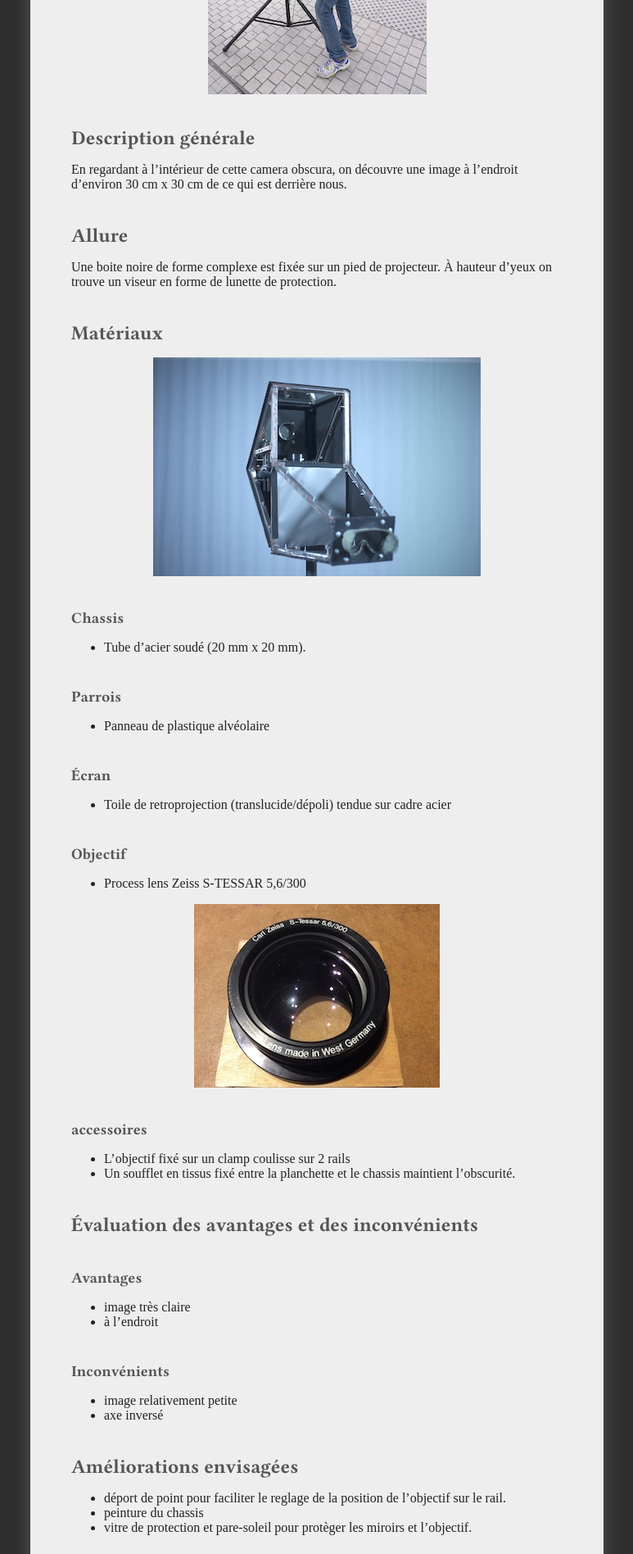
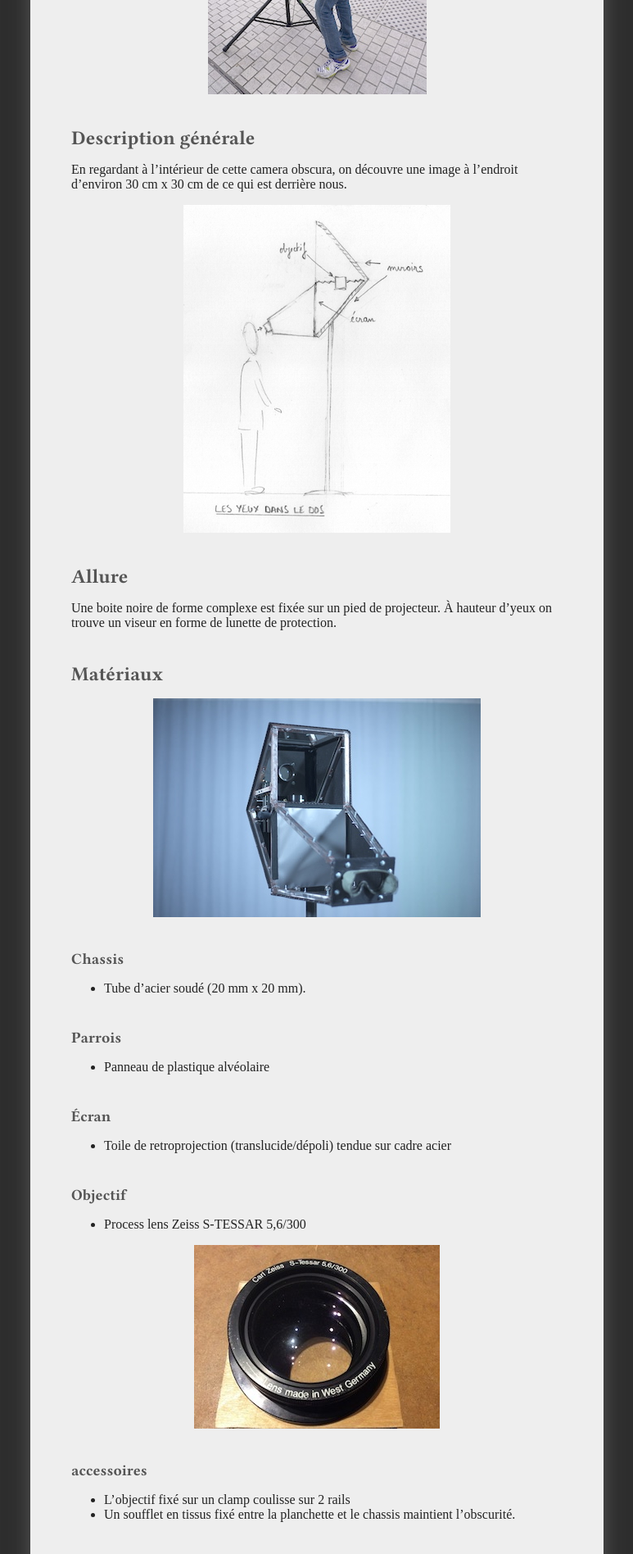
Before and after one commit to virginienokill/camera-obscura, a Jekyll site: the page built from contenu/prototypes/camera01.md, in a window 1280 px wide. Shown: the part 455-2351 px from the top of the page at 82% size, without its empty margins (253-1026 px from the left). Built offline with Jekyll 4.4.1, drawn with Linux system fonts in a browser that asks for light colours; nearby versions of some CDN libraries; some web fonts are replaced; our own code applies the rules of GitHub Pages for plain Markdown files; a script that is not in the unit is left out; the repository's description, which GitHub fills in, is left out.

Commit message:
Update camera01.md

```diff
--- a/contenu/prototypes/camera01.md
+++ b/contenu/prototypes/camera01.md
@@ -4,6 +4,7 @@
 ## Description générale
 En regardant à l'intérieur de cette camera obscura, on découvre une image à l'endroit d'environ 30 cm x 30 cm de ce qui est derrière nous.
 
+![proto_01](../photos/proto_01_ultralight.jpeg)
 ## Allure
 Une boite noire de forme complexe est fixée sur un pied de projecteur. À hauteur d'yeux on trouve un viseur en forme de lunette de protection.
 
```
